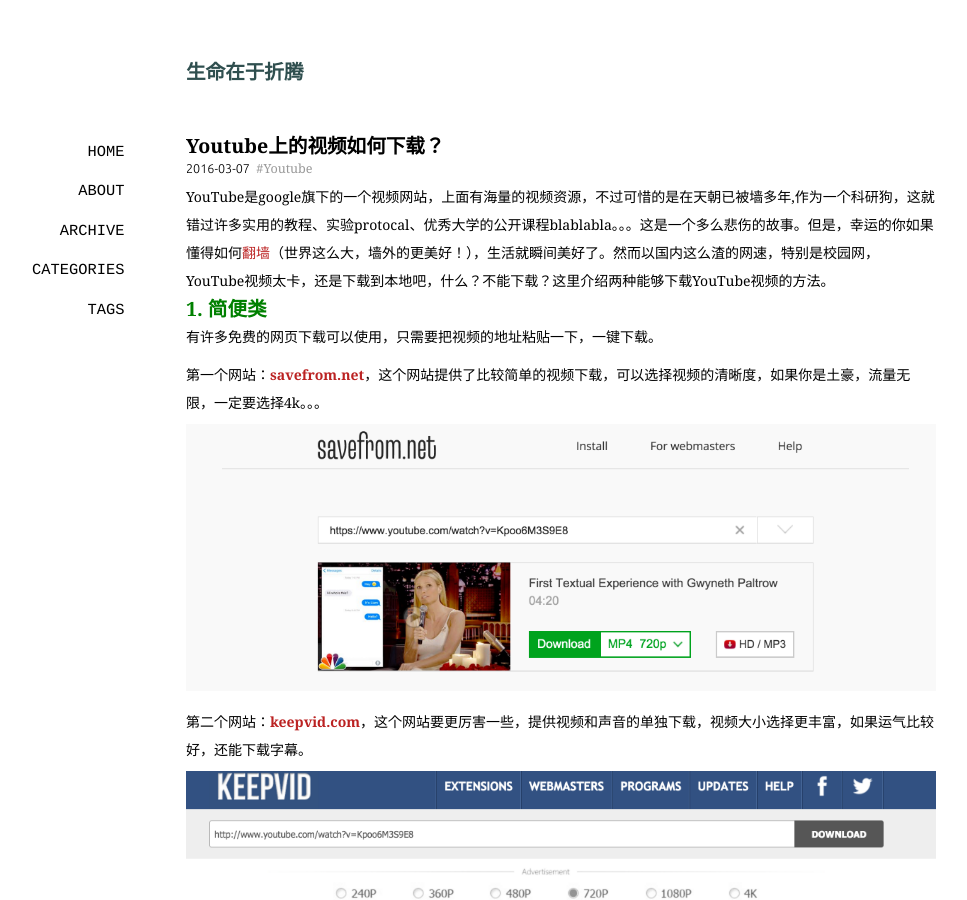
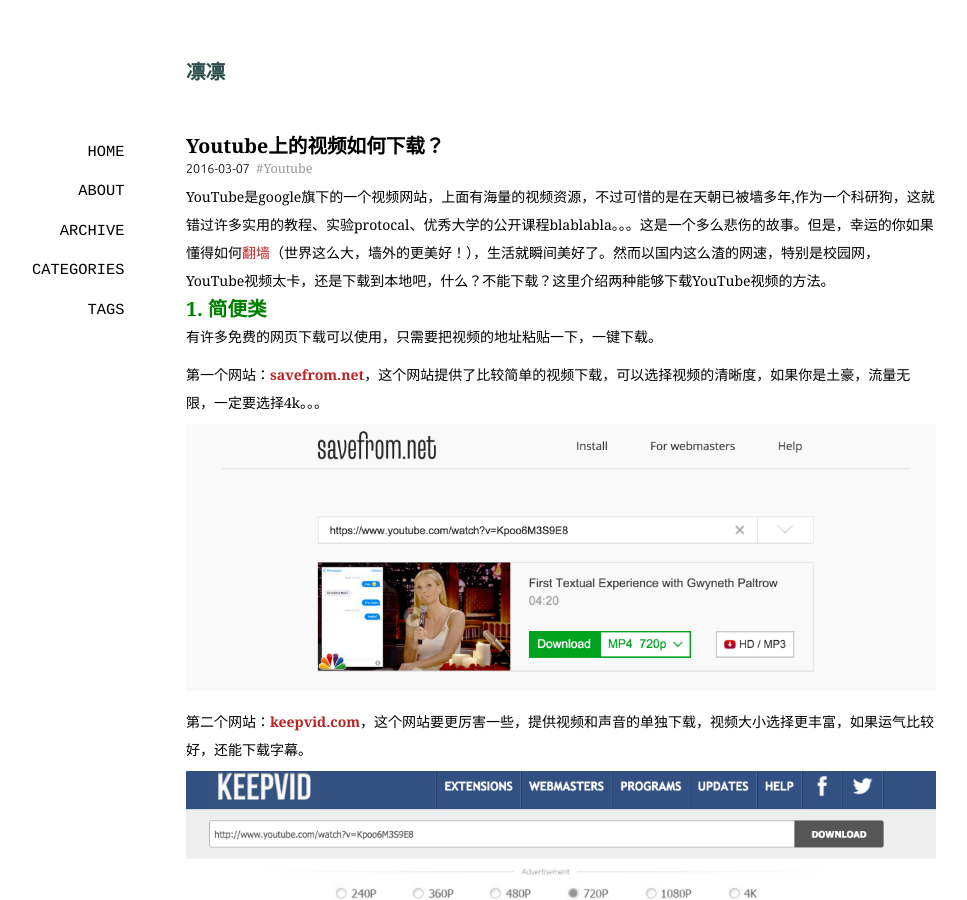
Before and after one commit to superabe/superabe.github.io, a Jekyll site: the page built from index.html, in a window 1280 px wide and 900 px high. Shown: the whole window, without its empty margins (154-1121 px from the left). Built offline with Jekyll 4.4.1, drawn with Linux system fonts in a browser that asks for light colours; some web fonts are replaced.

Commit message:
name changed

```diff
--- a/_config.yml
+++ b/_config.yml
@@ -1,4 +1,4 @@
-name: 生命在于折腾
+name: 凛凛
 url: http://linlin.space
 email: superabee@gmail.com
 
```
